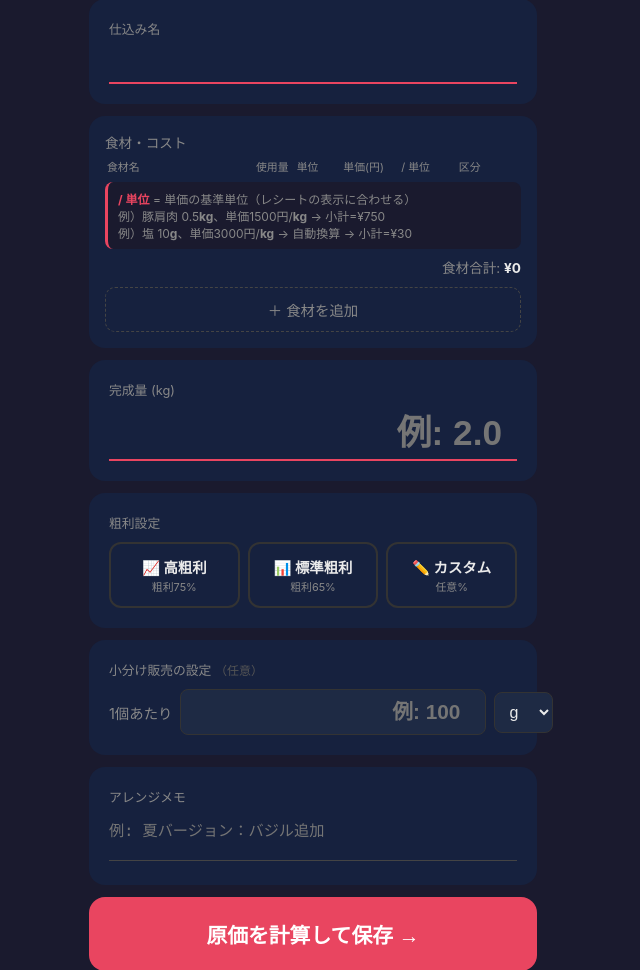
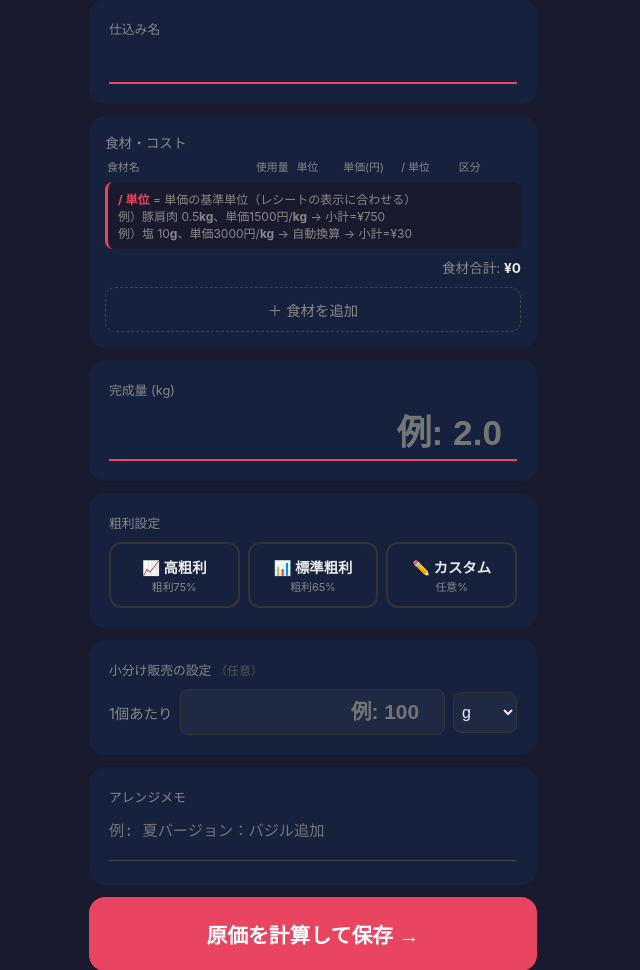
Before and after one commit to shoji-dot/charcuterie-cost-sim, a FastAPI app: page /batch/new in a window 1280 px wide. Shown: the part 62-1032 px from the top of the page, without its empty margins (327-967 px from the left). Run offline with FastAPI, Linux system fonts and the light colour scheme.

Commit message:
fix: portion input overflow in card

```diff
--- a/app/templates/batch_form.html
+++ b/app/templates/batch_form.html
@@ -134,14 +134,14 @@
     <label style="color:var(--muted); font-size:0.8rem; display:block; margin-bottom:10px;">
       小分け販売の設定 <span style="color:#555; font-size:0.75rem;">（任意）</span>
     </label>
-    <div style="display:flex; align-items:center; gap:8px;">
-      <span style="color:var(--muted); font-size:0.9rem; white-space:nowrap;">1個あたり</span>
+    <div style="display:flex; align-items:center; gap:8px; width:100%; box-sizing:border-box;">
+      <span style="color:var(--muted); font-size:0.9rem; white-space:nowrap; flex-shrink:0;">1個あたり</span>
       <input type="number" name="portion_weight" inputmode="decimal" step="1" min="1"
         value="{{ last_batch.portion_weight | int if last_batch and last_batch.portion_weight else '' }}"
         placeholder="例: 100"
-        style="flex:1; background:#1e2a44; border:1px solid #333; border-radius:8px; color:var(--text); padding:10px; font-size:1.3rem; font-weight:700; outline:none; text-align:right;">
+        style="flex:1; min-width:0; background:#1e2a44; border:1px solid #333; border-radius:8px; color:var(--text); padding:10px; font-size:1.3rem; font-weight:700; outline:none; text-align:right; box-sizing:border-box;">
       <select name="portion_unit"
-        style="background:#1e2a44; border:1px solid #333; border-radius:8px; color:var(--text); padding:10px; font-size:1rem; outline:none;">
+        style="flex-shrink:0; width:64px; background:#1e2a44; border:1px solid #333; border-radius:8px; color:var(--text); padding:10px 4px; font-size:1rem; outline:none;">
         <option value="g" {% if not last_batch or last_batch.portion_unit == 'g' %}selected{% endif %}>g</option>
         <option value="kg" {% if last_batch and last_batch.portion_unit == 'kg' %}selected{% endif %}>kg</option>
       </select>
```
